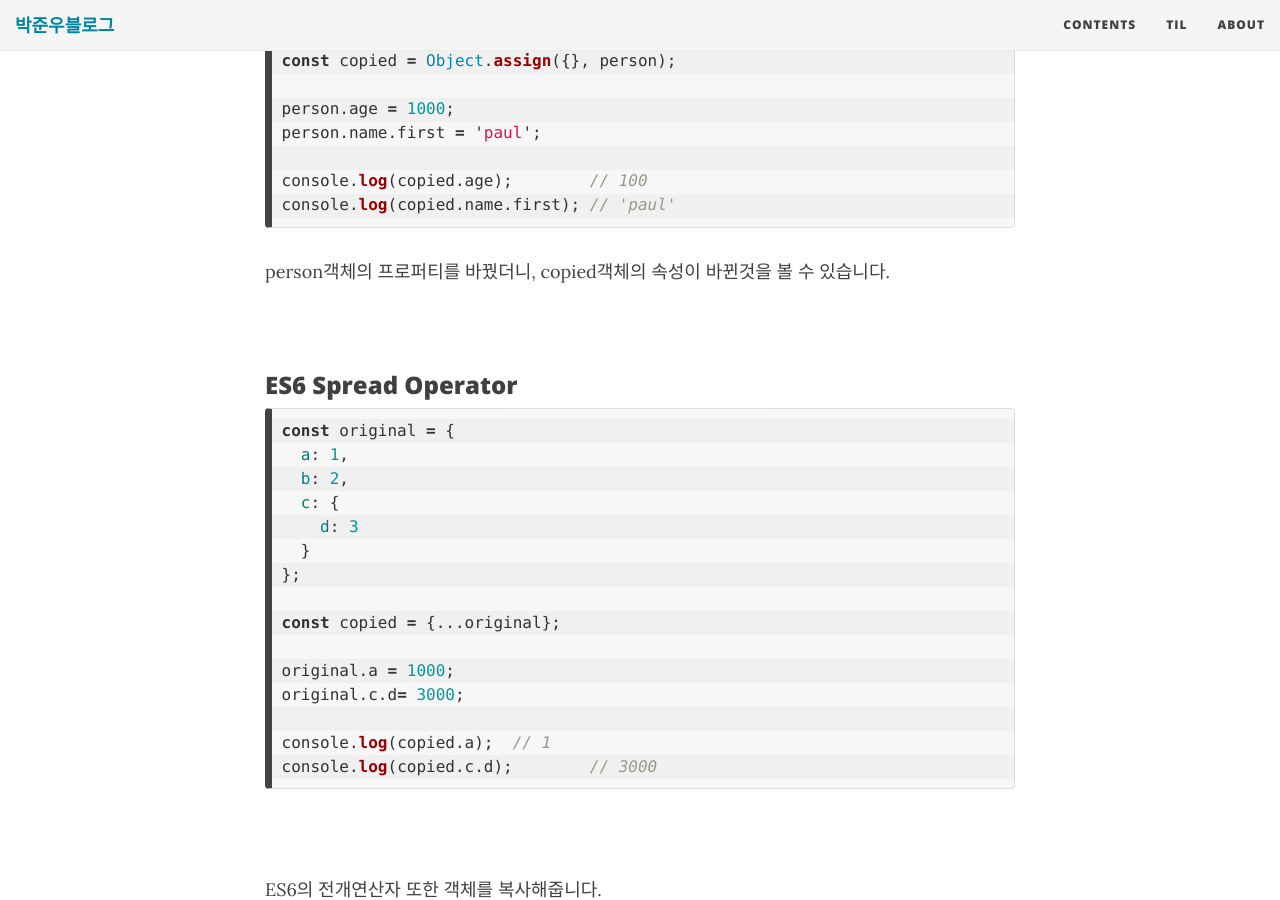
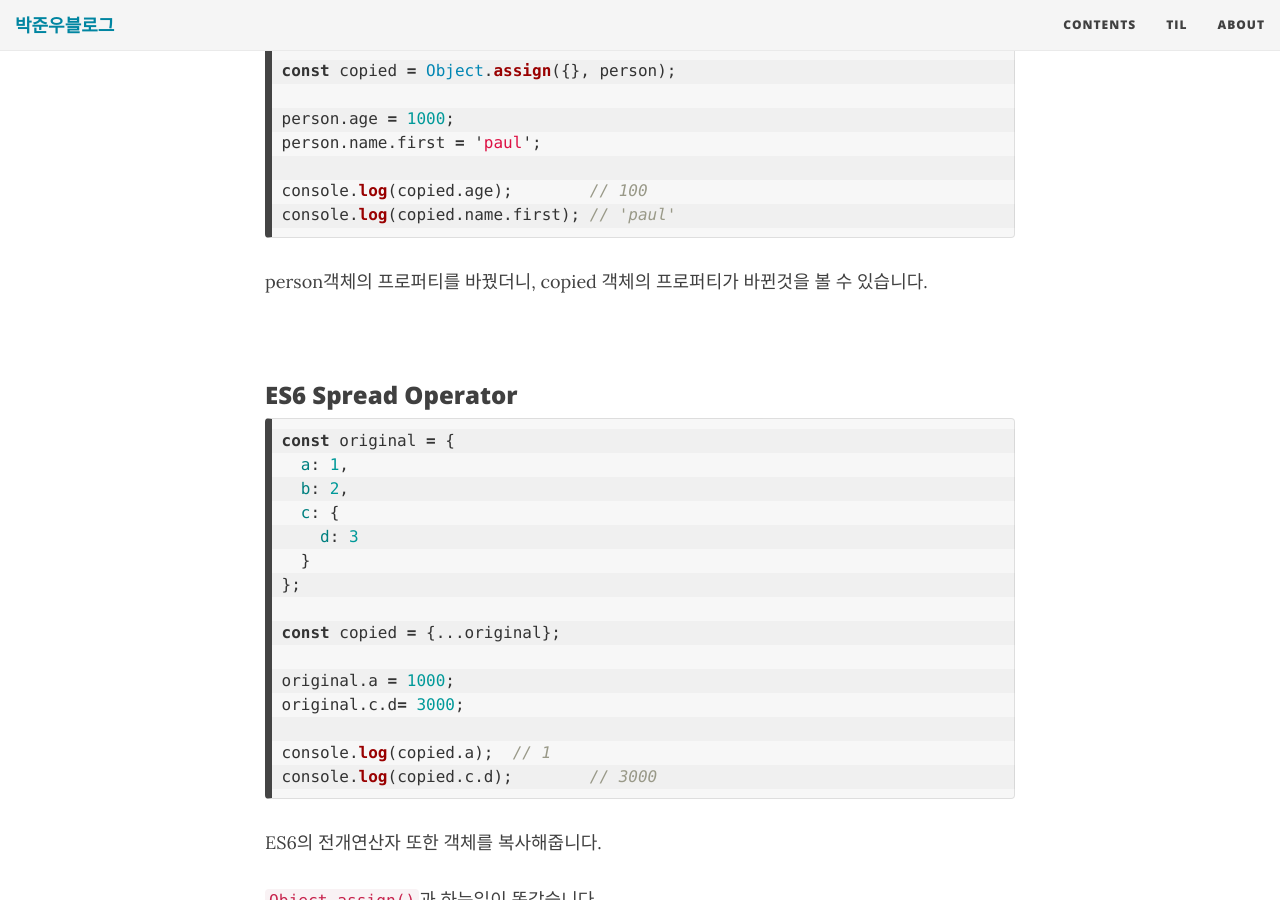
Before and after one commit to JUNWOO45/junwoo45.github.io.archived, a Jekyll site: the page built from _posts/2019-09-23-deep_clone.md, in a window 1280 px wide and 900 px high, scrolled down 1723 px. Built offline with Jekyll 4.4.1, drawn with Linux system fonts in a browser that asks for light colours; nearby versions of some CDN libraries; comment, search, counter and statistics services are not loaded.

Commit message:
가독성 향상

````diff
--- a/_posts/2019-09-23-deep_clone.md
+++ b/_posts/2019-09-23-deep_clone.md
@@ -41,6 +41,8 @@
 
 ## -Shallow Clone
 
+<br>
+
 ### Object.assign()
 
 우선, 객체의 속성을 복사할 때 사용하는 `Object.assign()`입니다.
@@ -55,10 +57,6 @@
 
 console.log(copiedObj);	//{c: 3, a: 1, b: 2}
 ```
-
-<br>
-
-
 
  `Object.assign()`에게도 한가지 문제점이 있는데요.
 
@@ -82,7 +80,7 @@
 console.log(copied.name.first);	// 'paul'
 ```
 
-person객체의 프로퍼티를 바꿨더니, copied객체의 속성이 바뀐것을 볼 수 있습니다.
+person객체의 프로퍼티를 바꿨더니, copied 객체의 프로퍼티가 바뀐것을 볼 수 있습니다.
 
 <br>
 
@@ -107,10 +105,6 @@
 console.log(copied.a);	// 1
 console.log(copied.c.d);	// 3000
 ```
-
-<br>
-
-
 
 ES6의 전개연산자 또한 객체를 복사해줍니다.
 
@@ -152,10 +146,6 @@
 console.log(result.c.d);
 ```
 
-<br>
-
-
-
 반복문을 사용하여 객체를 복사했습니다.
 
 하지만 객체가 프로퍼티로 객체를 가지고 있다면, 정말 deep한 복사 대신에 오리지널 객체를 참조하고맙니다.
@@ -167,6 +157,8 @@
 
 
 ## -Deep Clone
+
+<br>
 
 ### JSON객체의 메소드를 이용하는 방법
 
@@ -188,10 +180,6 @@
 console.log(copied.a);	// 1
 console.log(copied.b.c);	// 2
 ```
-
-<br>
-
-
 
 `original` 객체의 프로퍼티를 수정해도 `copied`객체는 그대로네요.
 
@@ -331,8 +319,6 @@
 console.log(copied.c.d);	// 3000
 ```
 
-<br>
-
 이렇게 복사도 안될 뿐 더러,`original` 객체는 단지 `copied` 객체의 프로토타입이 될 뿐입니다.
 
 ```javascript
````
